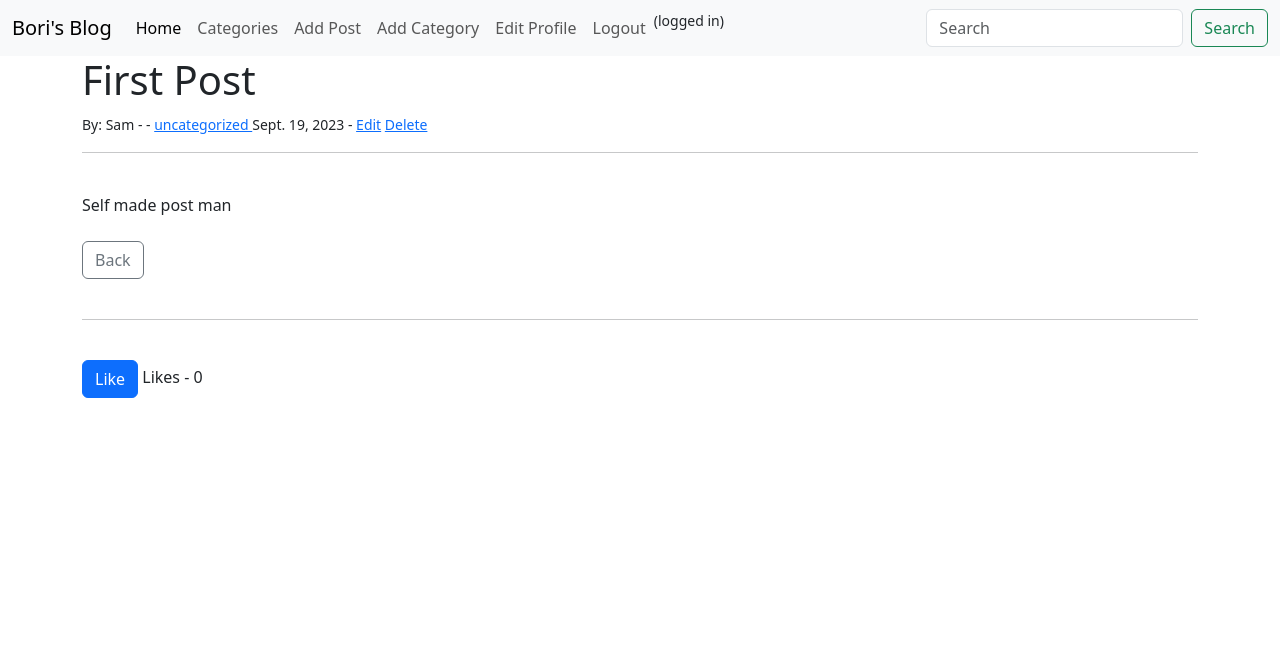
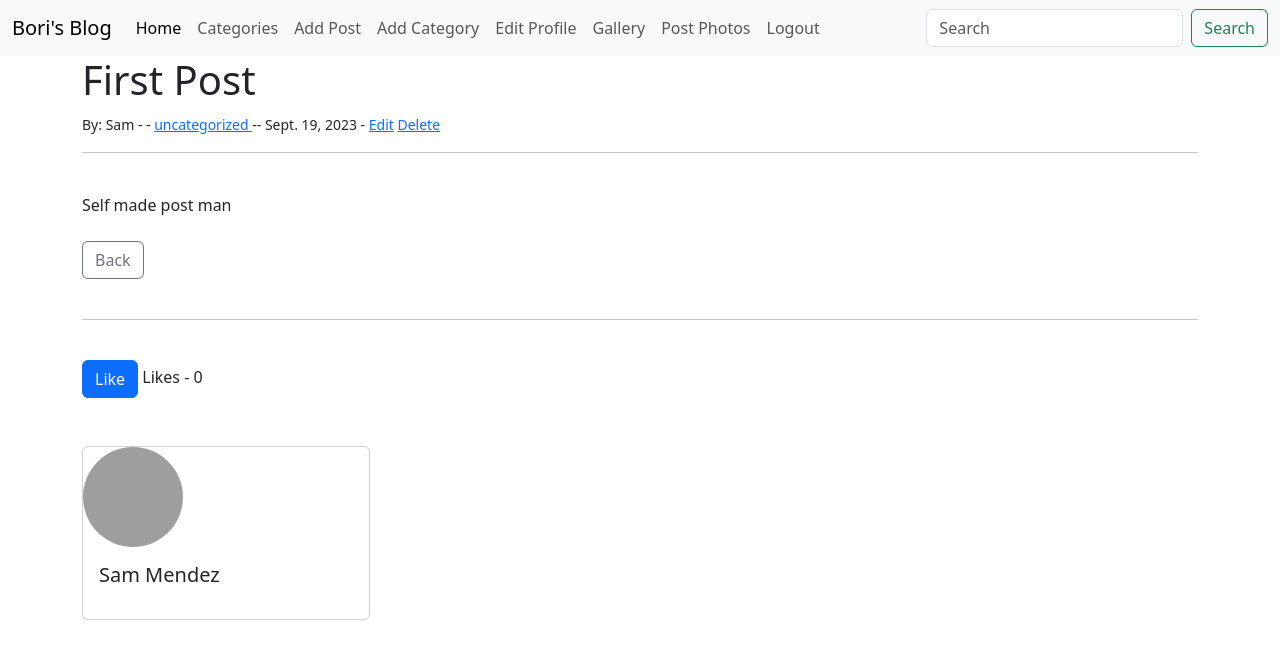
Before and after one commit to clanofbori/forever, a Django app: page /article/1 in a window 1280 px wide. Shown: the top 659 px of the page. Run offline with Django 4.2, Linux system fonts and the light colour scheme; a user stored in the database is signed in; data comes from the database, SQL or seed files in the repository; data that the repository does not hold is empty; parts of the project's set-up code (start-up, migrations or seed data) failed here and were passed over; some libraries are stand-ins or nearby versions; grey boxes are pictures that could not be loaded.

Commit message:
added gallery and multiple photo upload

```diff
--- a/first_project/theblog/admin.py
+++ b/first_project/theblog/admin.py
@@ -1,5 +1,7 @@
 from django.contrib import admin
-from .models import Post, Categories
+from .models import Post, Categories, Profile, Photo
 
 admin.site.register(Post)
 admin.site.register(Categories)
+admin.site.register(Profile)
+admin.site.register(Photo)
--- a/first_project/theblog/forms.py
+++ b/first_project/theblog/forms.py
@@ -1,5 +1,5 @@
 from django import forms
-from .models import Post, Categories
+from .models import Post, Categories, Photo
 
 choices = Categories.objects.all().values_list('name', 'name')
 
@@ -12,7 +12,8 @@ for item in choices:
 class PostForm(forms.ModelForm):
     class Meta:
         model  = Post
-        fields = ('title', 'title_tag', 'author', 'category', 'body', 'snippet', 'header_image')
+        fields = ('title', 'title_tag', 'author', 'category', 'body', 'snippet',
+                  'header_image', 'image_description')
 
         widgets = {
             'title': forms.TextInput(attrs={'class': 'form-control'}),
@@ -22,13 +23,15 @@ class PostForm(forms.ModelForm):
             'category': forms.Select(choices=choice_list, attrs={'class': 'form-control'}),
             'body': forms.Textarea(attrs={'class': 'form-control'}),
             'snippet': forms.Textarea(attrs={'class': 'form-control'}),
+            'image_description': forms.Textarea(attrs={'class': 'form-control'}),
         }
 
 
 class EditForm(forms.ModelForm):
     class Meta:
         model  = Post
-        fields = ('title', 'title_tag', 'author', 'body', 'snippet')
+        fields = ('title', 'title_tag', 'author', 'body', 'snippet',
+                  'header_image', 'image_description')
 
         widgets = {
             'title': forms.TextInput(attrs={'class': 'form-control'}),
@@ -36,4 +39,15 @@ class EditForm(forms.ModelForm):
             'author': forms.Select(attrs={'class': 'form-control'}),
             'body': forms.Textarea(attrs={'class': 'form-control'}),
             'snippet': forms.Textarea(attrs={'class': 'form-control'}),
+            'image_description': forms.Textarea(attrs={'class': 'form-control'}),
         }
+
+
+class ImageUploadForm(forms.ModelForm):
+    class Meta:
+        model = Photo
+        fields = ('image',)
+
+        widgets = {
+            'image': forms.ClearableFileInput(attrs={'multiple': True}),
+        }
--- a/first_project/theblog/templates/add_post.html
+++ b/first_project/theblog/templates/add_post.html
@@ -1,8 +1,6 @@
 {% extends 'base.html' %}
 {% block title %}Create New Blog Post{% endblock %}
 {% block content %}
-
-    {% if user.is_authenticated %}
 
     <h1>Create Blog Post</h1>
     <br/><br/>
@@ -20,7 +18,7 @@
         document.getElementById("user_id_tag").value
             = name;
     </script>
-    {% else %}
+
     <a class="nav-link" href="{% url 'login' %}"style="color:blue">Login</a>
-    {% endif %}
+
 {% endblock %}
--- a/first_project/theblog/templates/article_details.html
+++ b/first_project/theblog/templates/article_details.html
@@ -1,13 +1,20 @@
 {% extends 'base.html' %}
+{% load static %}
 {% block title %}{{ post.title_tag }}{% endblock %}
 
 {% block content %}
 
+    {% if post.title %}
         <h1>{{ post.title }}</h1>
+    {% endif %}
+    {% if post.author %}
         <small>By:
             {{ post.author.first_name }} -
+    {% endif %}
+
     - <a href="{% url 'category' post.category|slugify %}">{{ post.category }}
-        </a>
+    </a> --
+
     {{ post.post_date}}
 
     {% if user.is_authenticated %}
@@ -24,7 +31,9 @@
 
     {% if post.header_image %}
         <img src="{{ post.header_image.url }}">
+        <br><small>{{ post.image_description|safe }}</small>
     {% endif %}
+
 
     {{ post.body|safe }}
 
@@ -57,4 +66,41 @@
         - {{ total_likes }}
     </form>
 
+    <br><br>
+
+    <div class="card" style="width: 18rem;">
+        {% if post.author.profile.profile_pic %}
+            <img src="{{ post.author.profile.profile_pic.url }}"
+            width="100"height="100" class="rounded-circle">
+        {% else %}
+            <img src="{% static 'theblog/images/2gkr2dy.jpg' %}"
+            width="100"height="100" class="rounded-circle">
+        {% endif %}
+        <div class="card-body">
+          <h5 class="card-title">
+            {{ post.author.first_name }}
+            {{ post.author.last_name }}
+          </h5>
+          <p class="small text-muted">
+            {% if post.author.profile.website_url %}
+                <a href="{{ post.author.profile.website_url }}">Website</a> |
+            {% endif %}
+
+            {% if post.author.profile.facebook_url %}
+                <a href="{{ post.author.profile.facebook_url }}">Facebook</a> |
+            {% endif %}
+
+            {% if post.author.profile.twitter_url %}
+                <a href="{{ post.author.profile.twitter_url }}">Twitter</a> |
+                {% endif %}
+
+            {% if post.author.profile.instagram_url %}
+                <a href="{{ post.author.profile.instagram_url }}">Instagram</a>
+            {% endif %}
+          </p>
+          <p class="card-text text-muted">{{ post.author.profile.bio }}</p>
+        </div>
+      </div>
+
+
 {% endblock %}
--- a/first_project/theblog/templates/base.html
+++ b/first_project/theblog/templates/base.html
@@ -8,6 +8,13 @@
     {% endblock %}
   </title>
     <link href="https://cdn.jsdelivr.net/npm/bootstrap@5.3.0-alpha1/dist/css/bootstrap.min.css" rel="stylesheet" integrity="sha384-GLhlTQ8iRABdZLl6O3oVMWSktQOp6b7In1Zl3/Jr59b6EGGoI1aFkw7cmDA6j6gD" crossorigin="anonymous">
+
+  <style>
+    .image-thumbnail{
+      height:200px
+      object-fit cover;
+    }
+  </style>
   </head>
   <body>
     <nav class="navbar navbar-expand-lg bg-body-tertiary">
@@ -25,7 +32,7 @@
             <!--Category Menu Code-->
             {% if cat_menu %}
             <li class="nav-item dropdown">
-              <a class="nav-link dropdown-toggle" href="{% url 'category-list' %}" role="button" data-bs-toggle="dropdown" aria-expanded="false">
+              <a class="nav-link dropdown-toggle" href="{% url 'category-list' %}" role="button" data-bs-toggle="dropdown" aria-expanded="true">
                 Categories
               </a>
               <div class="dropdown-menu">
@@ -55,10 +62,19 @@
                 <a class="nav-link" href="{% url 'edit_profile' %}">Edit Profile</a>
               </li>
               <li class="nav-item">
-                <a class="nav-link" href="{% url 'logout' %}">Logout</a>
+                <a class="nav-link" href="{% url 'gallery' %}">Gallery</a>
               </li>
-              <li><small>(logged in)</small></li>
-            {% else %}
+              {% endif %}
+
+            <li class="nav-item">
+              <a class="nav-link" href="{% url 'post_photos' %}">Post Photos</a>
+            </li>
+
+          {% if user.is_authenticated %}
+            <li class="nav-item">
+            <a class="nav-link" href="{% url 'logout' %}">Logout</a>
+            </li>
+          {% else %}
               <li class="nav-item">
                 <a class="nav-link" href="{% url 'register' %}">Register</a>
               </li>
@@ -66,7 +82,7 @@
                 <a class="nav-link" href="{% url 'login' %}">Login</a>
               </li>
             {% endif %}
-          </ul>
+        </ul>
 
           <form class="d-flex" role="search">
             <input class="form-control me-2" type="search" placeholder="Search" aria-label="Search">
--- a/first_project/theblog/templates/home.html
+++ b/first_project/theblog/templates/home.html
@@ -2,7 +2,7 @@
 
 {% block content %}
 
-  <h1>Post</h1>
+  <h1>Posts</h1>
 
   <ul>
   {% for post in object_list %}
@@ -35,8 +35,7 @@
             {% endif %}
             {% endif %}
           {{ post.post_date}} </small>
-          <br/>
-      {{ post.snippet|safe }}</li>
+        {{ post.snippet|safe }}</li>
   {% endfor %}
   </ul>
 
--- a/first_project/theblog/urls.py
+++ b/first_project/theblog/urls.py
@@ -1,6 +1,12 @@
+from django.conf import settings
+from django.conf.urls.static import static
+
 from django.urls import path
-from .views import HomeView, ArticleDetailView, AddPostView, UpdatePostView,\
-DeletePostView, AddCategoryView, CategoryView, CategoryListView, LikeView
+
+from . views import HomeView, ArticleDetailView, AddPostView, UpdatePostView,\
+DeletePostView, AddCategoryView, categoryView, categoryListView, likeView,\
+galleryView, photoView, ImageUploadView
+
 
 urlpatterns = [
     path('', HomeView.as_view(), name='home'),
@@ -9,7 +15,10 @@ urlpatterns = [
     path('add_category/', AddCategoryView.as_view(), name='add_category'),
     path('article/edit/<int:pk>', UpdatePostView.as_view(), name='update_post'),
     path('article/<int:pk>/delete', DeletePostView.as_view(), name='delete_post'),
-    path('categories/<str:cats>/', CategoryView, name='category'),
-    path('category-list/', CategoryListView, name='category-list'),
-    path('like/<int:pk>', LikeView, name='like_post'),
-]
+    path('categories/<str:cats>/', categoryView, name='category'),
+    path('category-list/', categoryListView, name='category-list'),
+    path('like/<int:pk>', likeView, name='like_post'),
+    path('gallery/', galleryView, name='gallery'),
+    path('photo/<str:pk>/', photoView, name='photo'),
+    path('post_photos/', ImageUploadView.as_view(), name='post_photos'),
+]+ static(settings.MEDIA_URL, document_root=settings.MEDIA_ROOT)
--- a/first_project/theblog/views.py
+++ b/first_project/theblog/views.py
@@ -1,12 +1,12 @@
-from django.shortcuts import render, redirect, get_object_or_404
-from django.views.generic import ListView, DetailView, CreateView, UpdateView, DeleteView
-from . models import Post, Categories
-from .forms import PostForm
+from django.shortcuts import render, get_object_or_404
 from django.urls import reverse_lazy, reverse
 from django.http import HttpResponseRedirect
+from django.views.generic import ListView, DetailView, CreateView, UpdateView, DeleteView, FormView
+from .models import Post, Categories, Photo
+from .forms import PostForm, ImageUploadForm
 
 
-def LikeView(request, pk):
+def likeView(request, pk):
     post = get_object_or_404(Post, id=request.POST.get('post_id'))
     liked = False
     if post.likes.filter(id=request.user.id).exists():
@@ -30,13 +30,33 @@ class HomeView(ListView):
         context["cat_menu"] = cat_menu
         return context
 
-def CategoryListView(request):
+def categoryListView(request):
     cat_menu_list = Categories.objects.all()
     return render(request, 'category_list.html', {'cat_menu_list':cat_menu_list})
 
-def CategoryView(request, cats):
+def categoryView(request, cats):
     category_posts = Post.objects.filter(category=cats)
     return render(request, 'categories.html', {'cats':cats, 'category_posts':category_posts})
+
+def galleryView(request):
+    photos = Photo.objects.all()
+    context = {'photos': photos}
+    return render (request, 'gallery.html', context)
+
+def photoView(request, pk):
+    photo = Photo.objects.get(id=pk)
+    return render(request, 'photo.html', {'photo':photo})
+
+
+class ImageUploadView(FormView):
+    template_name = 'post_photos.html'
+    form_class = ImageUploadForm
+    success_url = reverse_lazy('gallery')
+
+    def form_valid(self, form):
+        for image in self.request.FILES.getlist('image'):
+            Photo.objects.create(image=image)
+        return super().form_valid(form)
 
 
 class ArticleDetailView(DetailView):
```
Also changed, not shown: first_project/blogApp/settings.py (+8 -2 lines), first_project/theblog/models.py (+32 -6 lines), first_project/theblog/templates/gallery.html (added, +28 -0 lines), first_project/theblog/templates/photo.html (added, +24 -0 lines), first_project/theblog/templates/post_photos.html (added, +21 -0 lines). Lines whose indentation alone changed are shown as unchanged.
